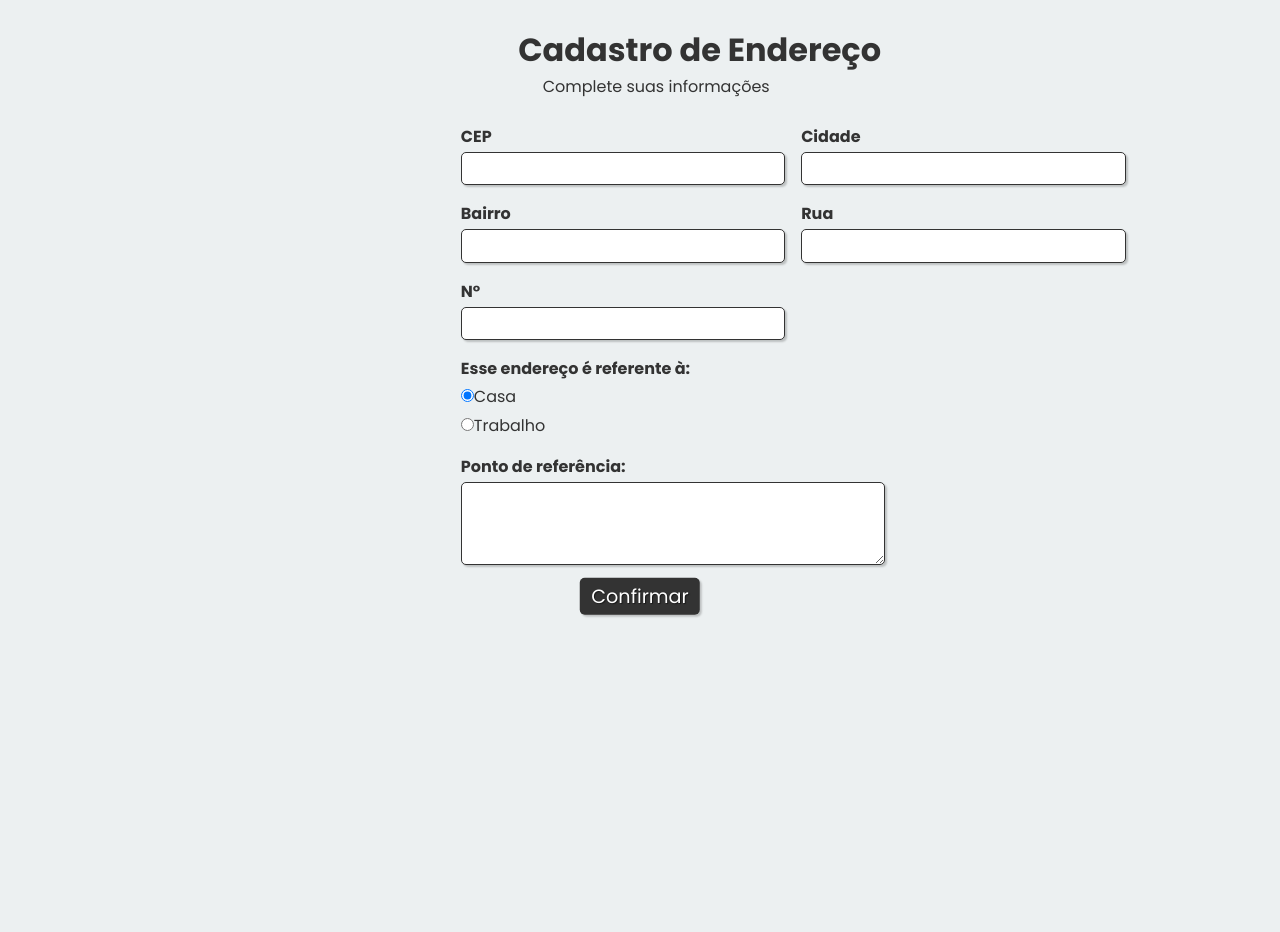
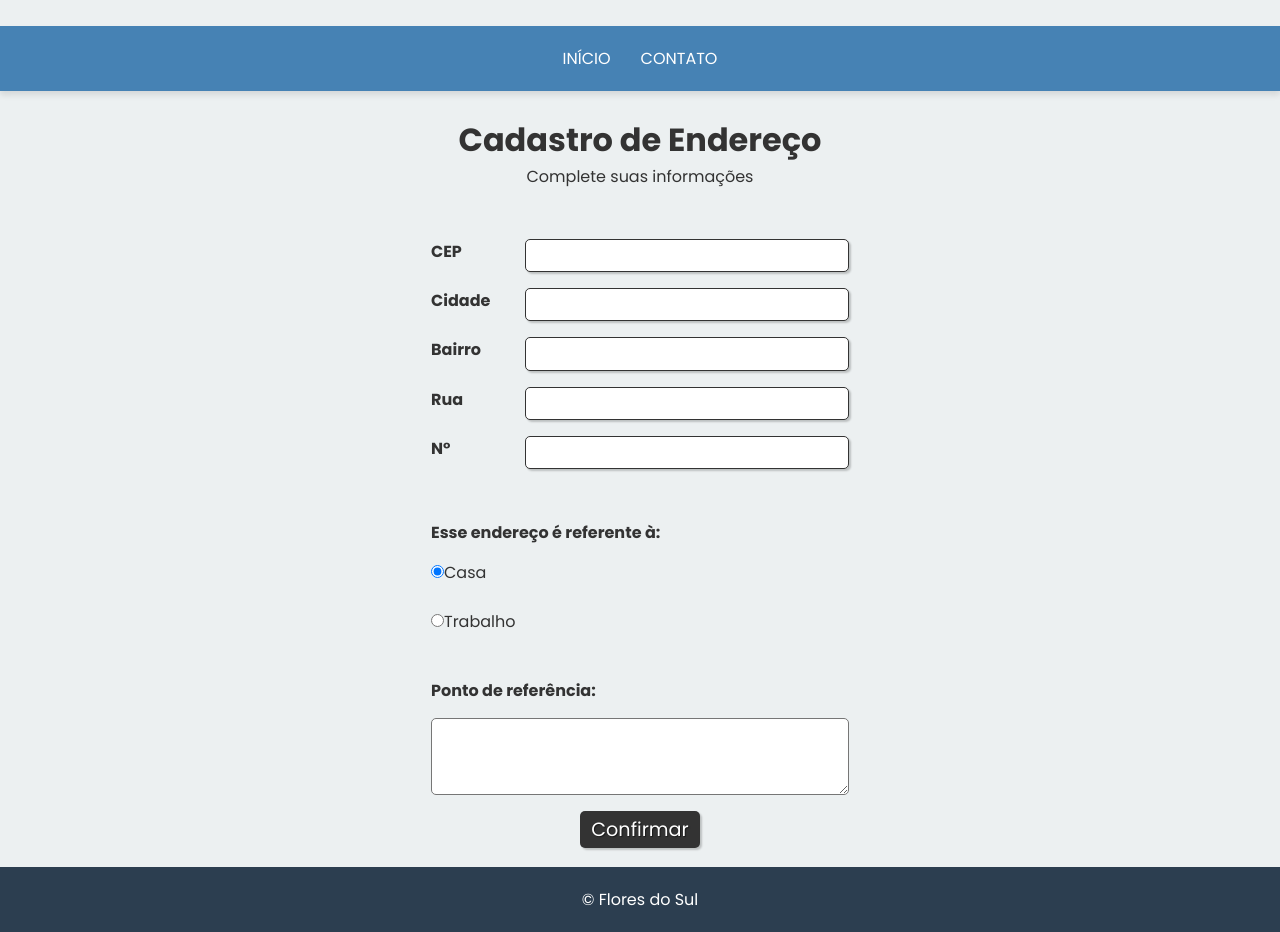
Before and after one commit to gabiapp/Atividade01_Desenvolvimento-Web-ADS, a plain HTML site: page indexendereco.html in a window 1280 px wide. Before the commit the page ends 800 px from the top, so only its background shows below. Drawn offline with Linux system fonts and the light colour scheme.

Commit message:
Estética das páginas foi adaptada para ficar mais homogênea

```diff
--- a/indexendereco.html
+++ b/indexendereco.html
@@ -8,13 +8,22 @@
 </head>
 <body>
 
-    <div>
+    <header>
+        <nav>
+            <ul>
+                <li> <a href="index.html"> INÍCIO</a></li>
+                <li> <a href="indexcontato.html"> CONTATO</a></li>
+            </ul>
+        </nav>
+    </header>
+
+    <div class="container_h1">
         <h1 id="titulo">Cadastro de Endereço</h1>
         <p id="subtitulo">Complete suas informações</p>
         <br>
     </div>
 
-    <form>
+    <form class="container_form">
         <fieldset class="grupo">
             <div class="campo">
                 <label><strong>CEP</strong></label>
@@ -25,9 +34,7 @@
                 <label><strong>Cidade</strong></label>
                 <input type="text" name="cidade" id="cidade" required>
             </div>
-        </fieldset>
 
-        <fieldset class="grupo">
             <div class="campo">
                 <label><strong>Bairro</strong></label>
                 <input type="text" name="bairro" id="bairro" required>
@@ -37,14 +44,13 @@
                 <label><strong>Rua</strong></label>
                 <input type="text" name="rua" id="rua" required>
             </div>
-        </fieldset>
 
             <div class="campo">
                 <label><strong>N°</strong></label>
                 <input type="text" name="rua" id="rua" required>
             </div>
 
-        <div class="campo">
+            <div class="campo_refe">
                 <label><strong>Esse endereço é referente à:</strong></label>
                 <label>
                     <input type="radio" name="endereco" value="casa" checked>Casa
@@ -54,12 +60,19 @@
                 </label>
             </div>
 
-        <div class="campo">
+            <div class="campo_refe">
                 <label for="referencia"><strong>Ponto de referência: </strong></label>
                 <textarea rows="3" style="width: 26em" id="referencia" name="referencia"></textarea>
             </div>
 
+            <div class="campo_botao">
                 <button class="botao" type="submit"  onclick="window.location.href='indexpagamento.html'">Confirmar</button>
+            </div>
+        </fieldset>
     </form>
+
+    <footer>
+        <p>&copy; Flores do Sul</p>
+    </footer>
 </body>
 </html>
--- a/stylesendereco.css
+++ b/stylesendereco.css
@@ -5,20 +5,15 @@
     padding: 0;
 }
 
-#titulo{
+.container_h1 {
+    margin: 25px;
+}
+
+#titulo, #subtitulo {
     font-family: "Poppins", sans-serif;
     color: #333;
-    margin-left: 7%;
-}
-
-#subtitulo{
-    font-family: "Poppins", sans-serif;
-    color: #333;
-    margin-left: 10%;
-}
-
-#check{
-    display: inline-block;
+    display: flex;
+    justify-content: center;
 }
 
 fieldset{
@@ -30,9 +25,41 @@ body {
     font-family: "Poppins", sans-serif;
     font-size: 1em;
     color: #333;
-    margin-left: 36%;
     margin-top: 2%;
     justify-content: center;
+}
+
+header {
+    background-color: #4682B4;
+    text-align: center;
+    box-shadow: 0 4px 6px rgba(0, 0, 0, 0.1);
+    padding: 20px 0;
+}
+
+nav {
+    display: block;
+}
+
+nav ul {
+    list-style: none;
+    margin: 0;
+    padding: 0;
+    display: flex;
+    justify-content: center;
+    gap: 30px;
+
+}
+
+nav a {
+    text-decoration: none;
+    color: white;
+
+}
+
+.container_form {
+    display: flex;
+    flex-direction: column;
+    align-items: center;
 }
 
 input, select, textarea, button {
@@ -40,36 +67,36 @@ input, select, textarea, button {
     font-size: 1em;
     color: #333;
     border-radius: 5px;
+    margin-bottom: 1em;
 }
 
-.grupo:before, .grupo:after {
-    display: table;
-}
-
-.grupo:after {
-    clear: both;
+.grupo {
+    max-width: 100%;
+    display: flex;
+    flex-direction: column;
+    justify-content: space-between;
+    align-items: center;
 }
 
 .campo {
-    margin-bottom: 1em;
+    display: flex;
+    justify-content: space-between;
+    min-width: 100%;
 }
 
 .campo label {
     margin-bottom: 0.2em;
+    max-width: 100%;
     color: #333;
-    display: block;
 }
 
-fieldset.grupo .campo {
-    float: left;
-    margin-right: 1em;
-}
 
 .campo input[type="text"], .campo input[type="email"], .campo select, .campo textarea {
     padding: 0.2em;
     border: 1px solid #333;
     box-shadow: 2px 2px 2px rgb(0, 0, 0, 0.2);
-    display: block;
+    max-width: 100%;
+
 }
 
 .campo select option {
@@ -78,6 +105,19 @@ fieldset.grupo .campo {
 
 .campo input:focus, .campo select:focus, .campo textarea:focus{
     background: #E0E0F8 ;
+}
+
+.campo_refe {
+    display: flex;
+    flex-direction: column;
+    min-width: 100%;
+    margin-top: 35px;
+    gap: 15px;
+}
+
+.campo_botao {
+    display: flex;
+    justify-content: center;
 }
 
 .botao {
@@ -89,11 +129,6 @@ fieldset.grupo .campo {
     padding: 0.2em 0.6em;
     box-shadow: 2px 2px 2px rgba(0,0,0,0.2);
     text-shadow: 1px 1px 1px rgba(0,0,0,0.5);
-    position: absolute;
-    margin-top: 15px;
-    left: 50%;
-    margin-right: -50%;
-    transform: translate(-50%, -50%)
 }
 
 .botao:hover {
@@ -105,3 +140,11 @@ fieldset.grupo .campo {
 .botao, select{
     cursor: pointer;
 }
+
+footer {
+    font-family: "Poppins", sans-serif;
+    background-color: #2C3E50;
+    color: white;
+    padding: 20px;
+    text-align: center;
+}
--- a/stylespagamento.css
+++ b/stylespagamento.css
@@ -1,99 +1,70 @@
 @import url('https://fonts.googleapis.com/css2?family=Poppins:ital,wght@0,100;0,200;0,300;0,400;0,500;0,600;0,700;0,800;0,900;1,100;1,200;1,300;1,400;1,500;1,600;1,700;1,800;1,900&display=swap');
 
-*{
+* {
     margin: 0;
     padding: 0;
 }
 
-#titulo{
+header {
+    background-color: #4682B4;
+    text-align: center;
+    box-shadow: 0 4px 6px rgba(0, 0, 0, 0.1);
+    padding: 20px 0;
+}
+
+nav {
+    display: block;
+}
+
+nav ul {
+    list-style: none;
+    margin: 0;
+    padding: 0;
+    display: flex;
+    justify-content: center;
+    gap: 30px;
+
+}
+
+nav a {
+    text-decoration: none;
+    color: white;
+
+}
+
+#titulo, #subtitulo {
+    margin-top: 1.5%;
     font-family: "Poppins", sans-serif;
     color: #333;
     margin-left: 7%;
 }
 
-#subtitulo{
+body, html {
+    height: 100%;
+    background-color: #ecf0f1;
+    font-size: 1em;
     font-family: "Poppins", sans-serif;
-    color: #333;
-    margin-left: 7%;
 }
 
-#check{
-    display: inline-block;
-}
-
-fieldset{
-    border: 0;
-}
-
-body {
-    background-color: #ecf0f1;
-    font-family: "Poppins", sans-serif;
-    font-size: 1em;
-    color: #333;
-    margin-left: 36%;
-    margin-top: 2%;
-    justify-content: center;
-}
-
-input, select, textarea, button {
-    font-family: "Poppins", sans-serif;
-    font-size: 1em;
-    color: #333;
-    border-radius: 5px;
-}
-
-.grupo:before, .grupo:after {
-    display: table;
-}
-
-.grupo:after {
-    clear: both;
-}
-
-.campo {
-    margin-bottom: 1em;
-}
-
-.campo label {
-    margin-bottom: 0.2em;
-    color: #333;
-    display: block;
-}
-
-fieldset.grupo .campo {
-    float: left;
-    margin-right: 1em;
-}
-
-.campo input[type="text"], .campo input[type="email"], .campo select, .campo textarea {
-    padding: 0.2em;
-    border: 1px solid #333;
-    box-shadow: 2px 2px 2px rgb(0, 0, 0, 0.2);
-    display: block;
-}
-
-.campo select option {
-    padding-right: 1em;
-}
-
-.campo input:focus, .campo select:focus, .campo textarea:focus{
-    background: #E0E0F8 ;
+.opcoes {
+    min-height: 55%;
+    margin-top: 10%;
+    margin-left: 50%;
+    display: flex;
+    flex-direction: column;
+    gap: 20px;
+    transform: translateX(-50%); /* Alternativa mais confiável ao uso de margin-left: 50% */
 }
 
 .botao {
-    font-size: 1.2em;
-    background: #333;
+    font-family: "Poppins", sans-serif;
+    font-size: 24px;
+    border-radius: 5px;
+    background: #3498db;
     border: 0;
-    margin-bottom: 1em;
     color: #ffffff;
-    padding: 0.2em 0.6em;
-    box-shadow: 2px 2px 2px rgba(0,0,0,0.2);
-    text-shadow: 1px 1px 1px rgba(0,0,0,0.5);
-    position: absolute;
-    margin-top: 15px;
-    left: 50%;
-    margin-right: -50%;
-    transform: translate(-50%, -50%)
+    box-shadow: 2px 2px 2px rgba(0, 0, 0, 0.2);
+    text-shadow: 1px 1px 1px rgba(0, 0, 0, 0.5);
 }
 
 .botao:hover {
@@ -102,6 +73,14 @@ fieldset.grupo .campo {
     text-shadow: none;
 }
 
-.botao, select{
+.botao, select {
     cursor: pointer;
 }
+
+footer {
+    font-family: "Poppins", sans-serif;
+    background-color: #2C3E50;
+    color: white;
+    padding: 20px;
+    text-align: center;
+}
```
Also changed, not shown: index_cadastro.html (+4 -0 lines), indexpagamento.html (+19 -18 lines). Lines whose indentation alone changed are shown as unchanged.
